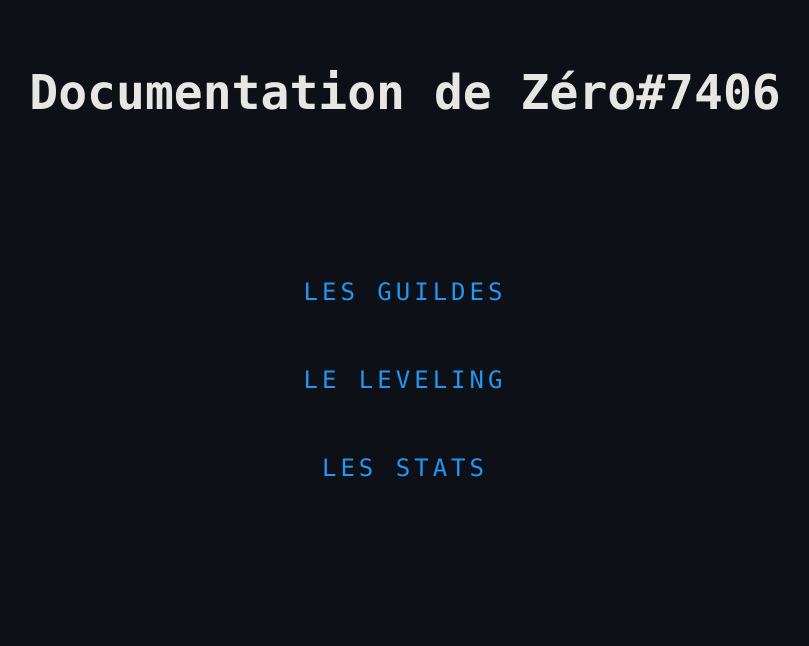
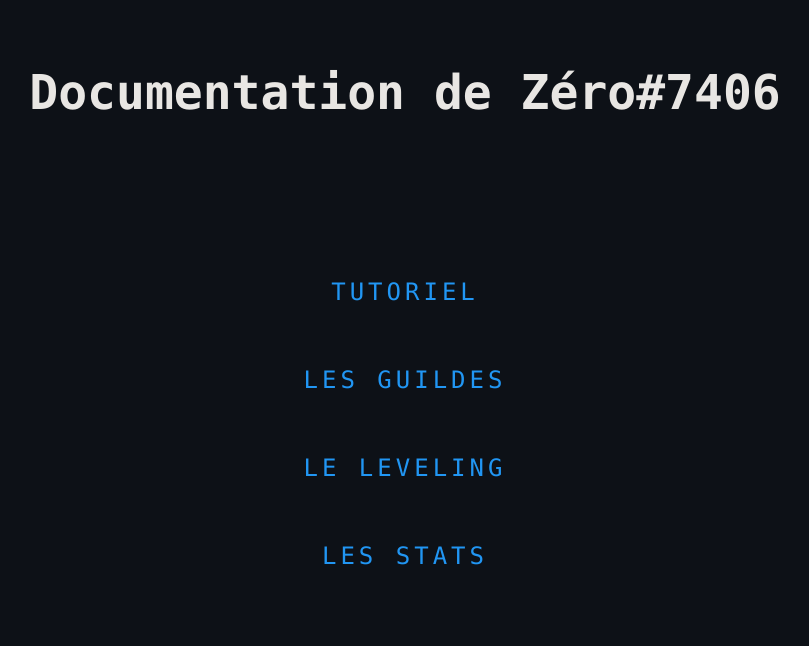
Before and after one commit to Shirayu-dev/zero-bot-documentation, a plain HTML site: page index.html in a window 1280 px wide. Shown: the whole page, without its empty margins (235-1044 px from the left). Drawn offline with Linux system fonts and the light colour scheme.

Commit message:
ajout du bouton pour la page tutoriel

```diff
--- a/index.html
+++ b/index.html
@@ -9,6 +9,13 @@
 </head>
 <body>
     <h1 class="text">Documentation de Zéro#7406</h1>
+    <a href="./categories/tutoriel.html">
+        <span></span>
+        <span></span>
+        <span></span>
+        <span></span>
+        Tutoriel
+    </a>
     <a href="./categories/guildes.html">
         <span></span>
         <span></span>
```
